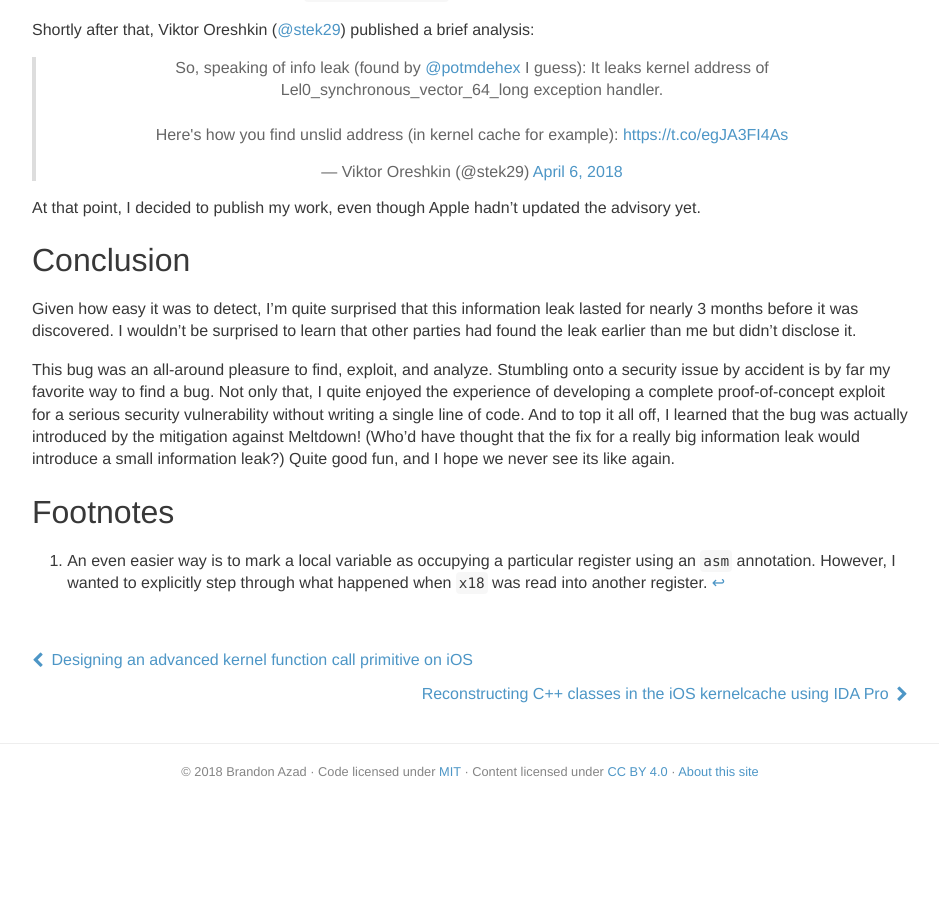
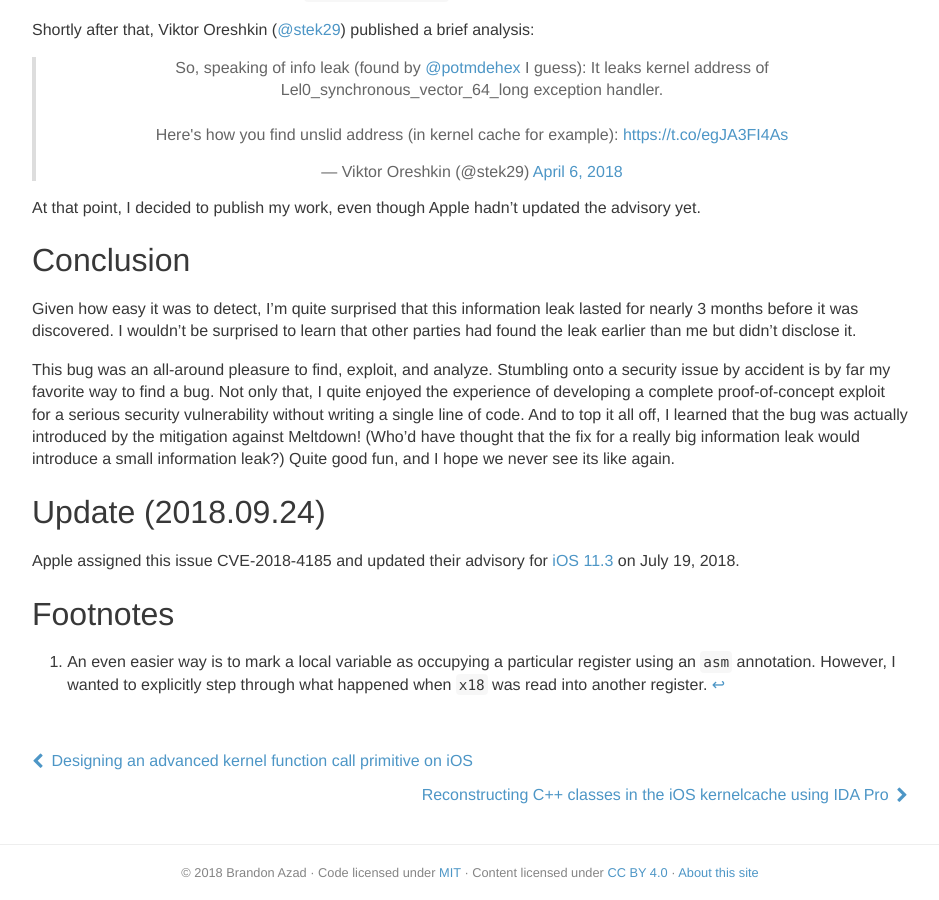
Before and after one commit to bazad/bazad.github.io, a Jekyll site: the page built from _posts/2018-04-06-kernel-pointer-crash-log-ios.md, in a window 1280 px wide and 900 px high, scrolled down 7370 px. Shown: the whole window, without its empty margins (170-1109 px from the left). Built offline with Jekyll 4.4.1, drawn with Linux system fonts in a browser that asks for light colours; comment, search, counter and statistics services are not loaded; before the commit the page ends 8169 px from its top, so only the background shows below that; some of the changed text lies outside the part shown.

Commit message:
Update kernel pointer post with CVE

```diff
--- a/_posts/2018-04-06-kernel-pointer-crash-log-ios.md
+++ b/_posts/2018-04-06-kernel-pointer-crash-log-ios.md
@@ -3,7 +3,7 @@ layout: post
 title: "Who put that kernel pointer in my crash log?"
 author: Brandon Azad
 date: 2018-04-06 10:15:00 -0700
-modified: 2018-04-06 11:30:00 -0700
+modified: 2018-09-24 15:15:00 -0700
 category: security
 tags: [iOS]
 description: >
@@ -345,6 +345,13 @@ information leak would introduce a small information leak?) Quite good fun, and
 its like again.
 
 
+## Update (2018.09.24)
+
+Apple assigned this issue CVE-2018-4185 and updated their advisory for [iOS 11.3] on July 19, 2018.
+
+[iOS 11.3]: https://support.apple.com/en-us/HT208693
+
+
 ## Footnotes
 
 [^1]: An even easier way is to mark a local variable as occupying a particular register using an
```
